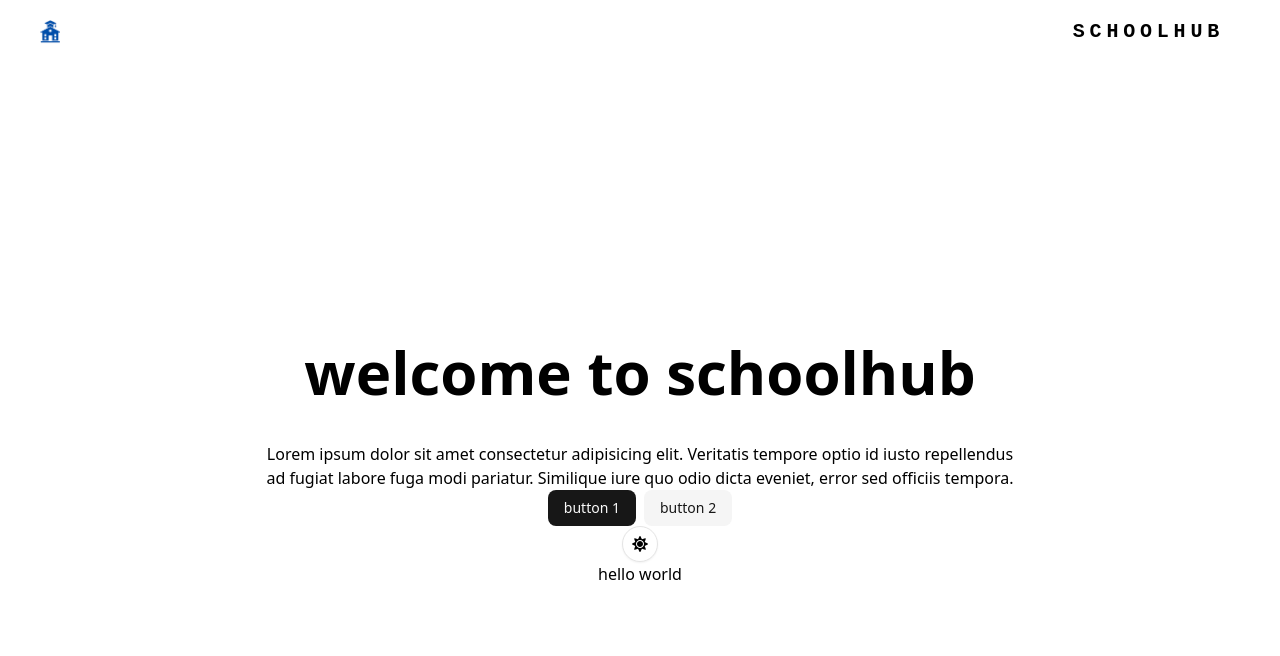
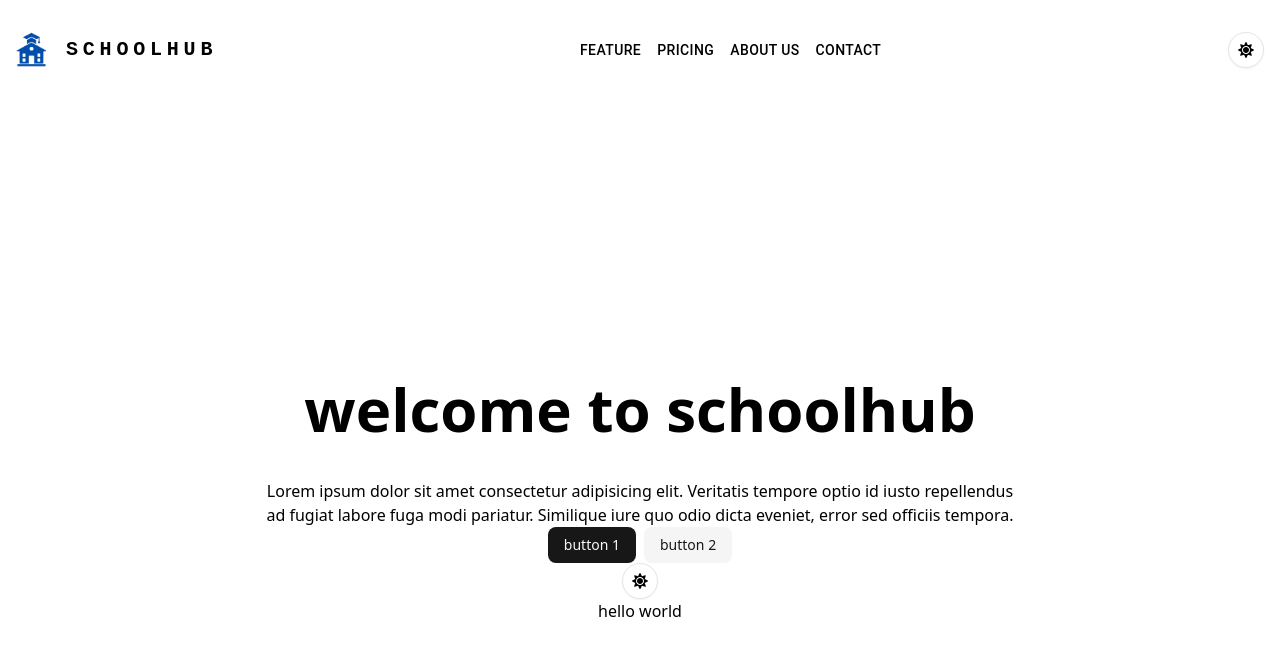
Before and after one commit to Qefas-Prep-Technical-team/SchoolhubLandingPage, a Next.js app: page / in a window 1280 px wide. Shown: the top 656 px of the page. Built offline with nearby package versions, Linux system fonts and the light colour scheme.

Commit message:
just finished main bar

```diff
--- a/src/components/reusable/BigNavBar.tsx
+++ b/src/components/reusable/BigNavBar.tsx
@@ -1,19 +1,27 @@
+import { ThemeToggle } from '@/app/theme-toggle';
 import Box from '@mui/material/Box';
+import Button from '@mui/material/Button';
 import Typography from '@mui/material/Typography';
 import Image from 'next/image';
 import React, { FC } from 'react';
+interface BigNavBarProps {
+    pages?: string[];
+    handleCloseNavMenu: () => void
+}
+const BigNavBar: FC<BigNavBarProps> = ({ pages = ['Feature', 'Pricing', 'About Us', 'Contact'], handleCloseNavMenu }) => {
 
-const BigNavBar: FC = () => {
+
     return (
-        <Box sx={{ display: 'flex', alignItems: 'center', justifyContent: 'space-between', padding: 2, flexGrow: 1 }}>
-            <Box sx={{ display: { xs: 'none', md: 'flex' }, mr: 1 }}>
-                <Image src="/schoolhub.png" alt="school hub logo" width={20} height={20} className='space-x-20' />
+        <Box sx={{ display: { xs: 'none', md: 'flex' }, alignItems: 'center', justifyContent: 'space-between', padding: 2, flexGrow: 1, width: '100%' }}>
+            <Box className='flex items-center flex-row justify-center'>
+                <Box className="justify-center items-center flex mr-5">
+                    <Image src="/schoolhub.png" alt="school hub logo" width={30} height={30} className='space-x-20' />
                 </Box>
                 <Typography
                     variant="h6"
                     noWrap
                     component="a"
-                href="#app-bar-with-responsive-menu"
+                    href="/"
                     sx={{
                         mr: 2,
                         display: { xs: 'none', md: 'flex' },
@@ -26,7 +34,19 @@ const BigNavBar: FC = () => {
                 >
                     SCHOOLHUB
                 </Typography>
-
+            </Box>
+            <Box sx={{ display: { xs: 'none', md: 'flex' } }}>
+                {pages.map((page) => (
+                    <Button
+                        key={page}
+                        onClick={handleCloseNavMenu}
+                        sx={{ my: 2, display: 'block', color: "inherit" }}
+                    >
+                        {page}
+                    </Button>
+                ))}
+            </Box>
+            <ThemeToggle />
         </Box>
     );
 };
--- a/src/components/reusable/NavBar.tsx
+++ b/src/components/reusable/NavBar.tsx
@@ -41,15 +41,11 @@ function NavBar() {
     };
     const { theme, setTheme } = useTheme();
     return (
-        <AppBar position="static" sx={{ backgroundColor: theme === "dark" ? 'black' : "white", color: theme === "dark" ? 'white' : "black" }}>
-            <Container maxWidth="xl">
-                <Toolbar className='justify-between flex' disableGutters sx={{ display: 'flex', justifyContent: 'space-between' }}>
+        <AppBar position="static" sx={{ backgroundColor: theme === "dark" ? 'black' : "white", color: theme === "dark" ? 'white' : "black", padding: 0 }}>
 
-
-
-
-                    <BigNavBar />
-                    {/* <Box sx={{ flexGrow: 0 }}>
+            <Toolbar className='justify-between flex p-0' disableGutters >
+                <BigNavBar handleCloseNavMenu={handleCloseNavMenu} />
+                {/* <Box sx={{ flexGrow: 0 }}>
                         <Tooltip title="Open settings">
                             <IconButton onClick={handleOpenUserMenu} sx={{ p: 0 }}>
                                 <Avatar alt="Remy Sharp" src="/static/images/avatar/2.jpg" />
@@ -78,8 +74,8 @@ function NavBar() {
                             ))}
                         </Menu>
                     </Box> */}
-                </Toolbar>
-            </Container>
+            </Toolbar>
+
         </AppBar>
     );
 }
```
Lines whose indentation alone changed are shown as unchanged.
